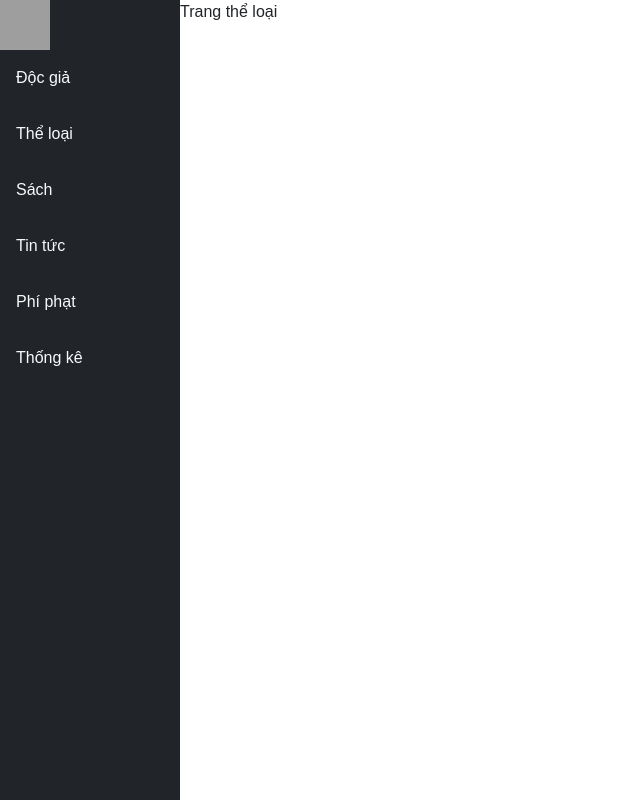
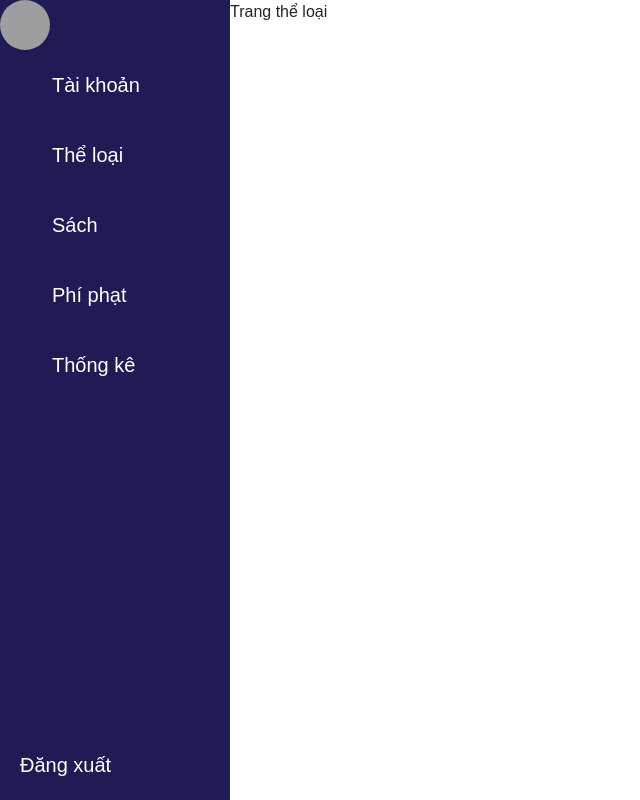
Before and after one commit to dat-nglt/bao_cao_lt_web_nc, a Node server app: page /danh-muc in a window 1280 px wide. Shown: the whole page, without its empty margins (0-640 px from the left). Run offline with Node 20, Linux system fonts and the light colour scheme; some libraries are stand-ins or nearby versions; grey boxes are pictures that could not be loaded.

Commit message:
header-node

```diff
--- a/backEnd/public/css/header.css
+++ b/backEnd/public/css/header.css
@@ -1,7 +1,69 @@
-.header-admin{
-    width: 180px;
+header {
+    position: fixed;
+    top: 0;
+    left: 0;
+    height: 100vh;
+    border-right: 2px solid var(--gray-cl);
+    background-color: rgba(27, 23, 81, 0.979);
+    width: 230px;
+    color: white;
 
-    > .nav > a{
-        color: #f8f9fa !important;
+    img {
+        width: 50px;
+        height: 50px;
+        border-radius: 50%;
+    }
+
+    > ul > a{
+        text-decoration: none;
+    }
+
+    div:first-of-type a {
+        display: flex;
+        align-items: center;
+        gap: 10px;
+        padding: 15px;
+        border-bottom: 2px solid var(--gray-cl);
+
+        span {
+            display: -webkit-box;
+            width: fit-content;
+            color: var(--white-cl);
+            font-weight: 600;
+            overflow: hidden;
+            -webkit-line-clamp: 2;
+            -webkit-box-orient: vertical;
+        }
+    }
+
+    ul:last-of-type a {
+        display: flex;
+        align-items: center;
+        padding: 20px;
+        font-size: 20px;
+        color: var(--white-cl);
+        font-weight: 500;
+
+        &:last-of-type {
+            background-color: var(--red-cl);
+            position: absolute;
+            bottom: 0;
+            left: 0;
+            right: 0;
+
+            &:hover {
+                background-color: var(--red-black-cl);
+            }
+        }
+
+        .icon {
+            font-size: 20px;
+            margin-right: 10px;
+        }
+
+        &:hover:not(:last-of-type) {
+            transition: color 0.1s linear;
+            color: var(--orange-cl);
+        }
     }
 }
--- a/backEnd/public/css/style.css
+++ b/backEnd/public/css/style.css
@@ -2,12 +2,10 @@
   padding: 0;
   margin: 0;
   box-sizing: border-box;
-}
-
-body {
+  list-style-type: none;
   font-family: Arial, sans-serif;
 }
 
 .layout-admin{
-  display: flex;
+  margin-left: 230px;
 }
--- a/backEnd/src/views/header.ejs
+++ b/backEnd/src/views/header.ejs
@@ -1,18 +1,30 @@
-<div class="header-admin vh-100 m-0 bg-dark">
-  <div class="logo">
-    <img
+
+<header class="header__nav">
+  <img
       src="https://cdn.haitrieu.com/wp-content/uploads/2022/12/Artboard-2.png"
       alt=""
       class="img-fluid text-center"
       style="width: 50px; height: 50px;"
     />
-  </div>
-  <div class="nav flex-column">
-    <a class="nav-link p-3" href="#">Độc giả</a>
-    <a class="nav-link p-3" href="#">Thể loại</a>
-    <a class="nav-link p-3" href="#">Sách</a>
-    <a class="nav-link p-3" href="#">Tin tức</a>
-    <a class="nav-link p-3" href="#">Phí phạt</a>
-    <a class="nav-link p-3" href="#">Thống kê</a>
-  </div>
-</div>
+  <ul>
+      <a href="">
+          <li>Tài khoản</li>
+      </a>
+      <a href="">
+          <li></i>Thể loại</li>
+      </a>
+      <a href="">
+          <li>Sách</li>
+      </a>
+      <a href="">
+        <li>Phí phạt</li>
+    </a>
+      <a href="">
+          <li>Thống kê</li>
+      </a>
+      <a href="">
+          <li>Đăng xuất</li>
+      </a>
+  </ul>
+</header>
+<script src="./js/checkCurrentPage.js"></script>
```
